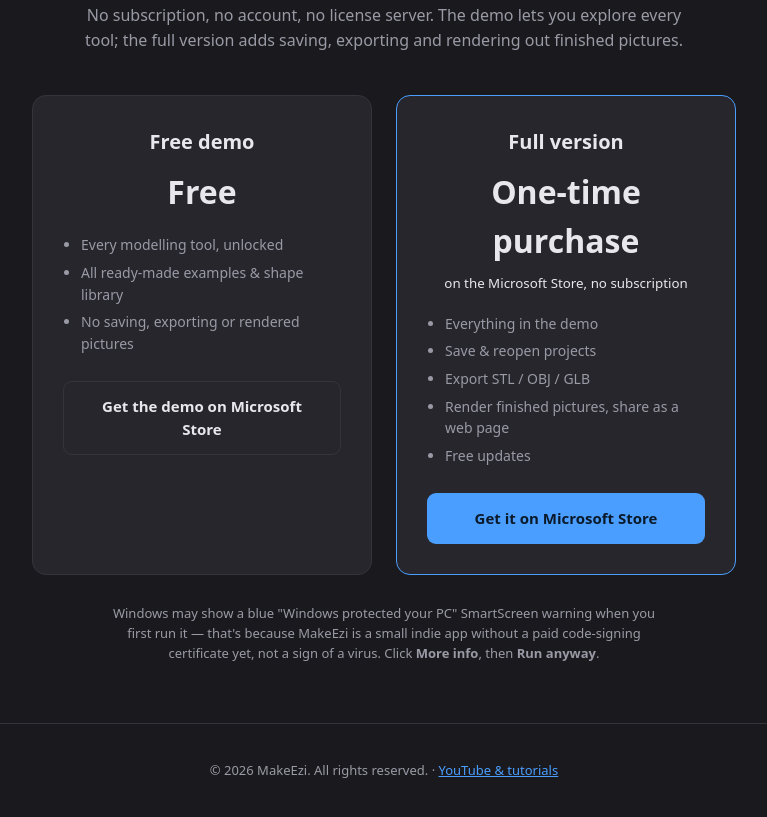
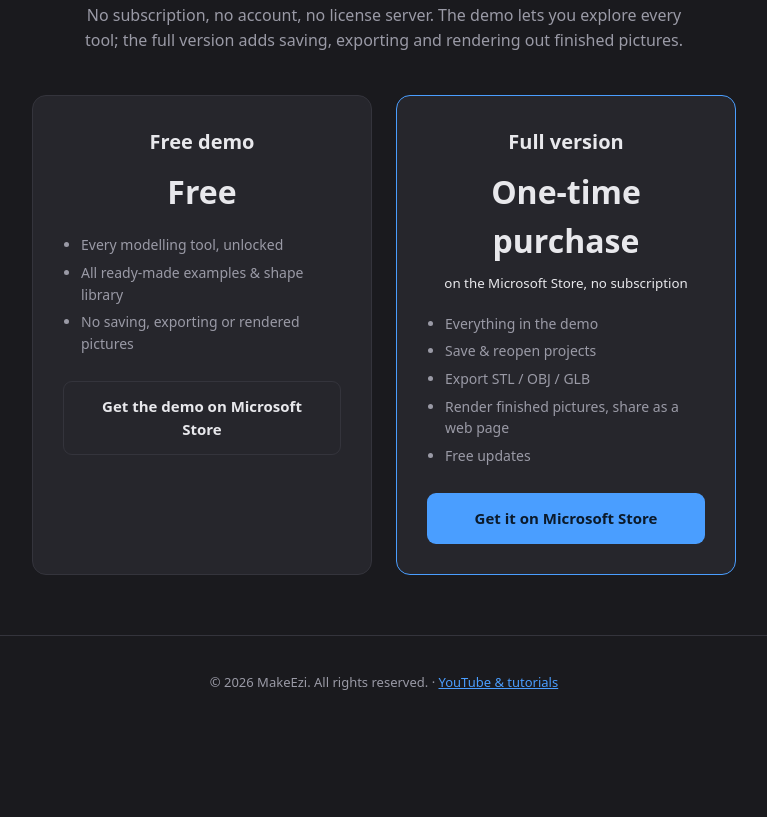
Before and after one commit to Wanderoo4444/makeezi-site, a plain HTML site: page index.html in a window 1280 px wide. Shown: the part 3231-4048 px from the top of the page, without its empty margins (256-1023 px from the left). After the commit the page ends 3959 px from the top, so only its background shows below. Drawn offline with Linux system fonts and the light colour scheme.

Commit message:
Remove SmartScreen warning note from download section

```diff
--- a/index.html
+++ b/index.html
@@ -192,11 +192,6 @@
         <a class="btn btn-primary" href="https://apps.microsoft.com/detail/9NNHCKK14TMH" target="_blank" rel="noopener">Get it on Microsoft Store</a>
       </div>
     </div>
-    <p style="color:var(--muted);font-size:13px;max-width:560px;margin:28px auto 0">
-      Windows may show a blue "Windows protected your PC" SmartScreen warning when you first run it —
-      that's because MakeEzi is a small indie app without a paid code-signing certificate yet, not a
-      sign of a virus. Click <strong>More info</strong>, then <strong>Run anyway</strong>.
-    </p>
   </div>
 </section>
 
```
